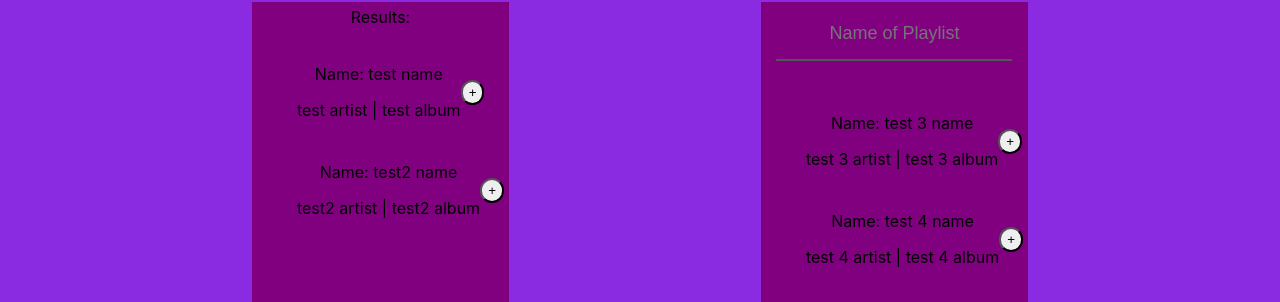
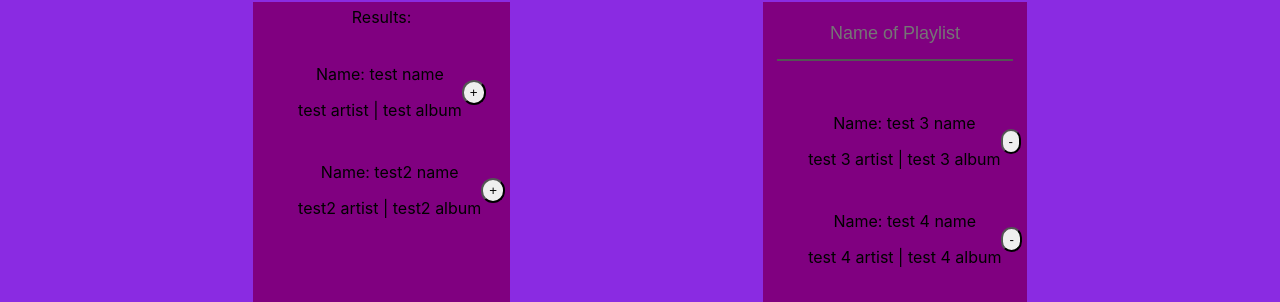
Before and after one commit to micahsteele/Jamming, a React (Create React App) app: page / in a window 1280 px wide. Shown: the part 322-624 px from the top of the page. Built offline with nearby package versions, Linux system fonts and the light colour scheme.

Commit message:
button sign displaying correct functionality

```diff
--- a/src/Components/Track.js
+++ b/src/Components/Track.js
@@ -12,7 +12,7 @@ function Track(props) {
         removeTrackFromPlaylist(track.id);
     };
 
-    const determineButton = () => {
+    const determineButtonAction = () => {
         if(remove) {
             console.log(document.getElementsByClassName('playlist'))
             return handleRemove();
@@ -24,13 +24,23 @@ function Track(props) {
         }
     };
 
+    const determineButtonSign = () => {
+        if(remove) {
+            return '-'
+        } else if(add) {
+            return '+'
+        } else {
+            console.log('not working')
+        }
+    }
+
     return (
         <li className='track' >
             <div>
                 <p>Name: {track.name}</p>
                 <p>{track.artist} | {track.album}</p>
             </div>
-            <button aria-label='add song to playlist' className='track-button' onClick={determineButton} >+</button>
+            <button aria-label='add song to playlist' className='track-button' onClick={determineButtonAction} >{determineButtonSign()}</button>
         </li>
     )
 };
```
